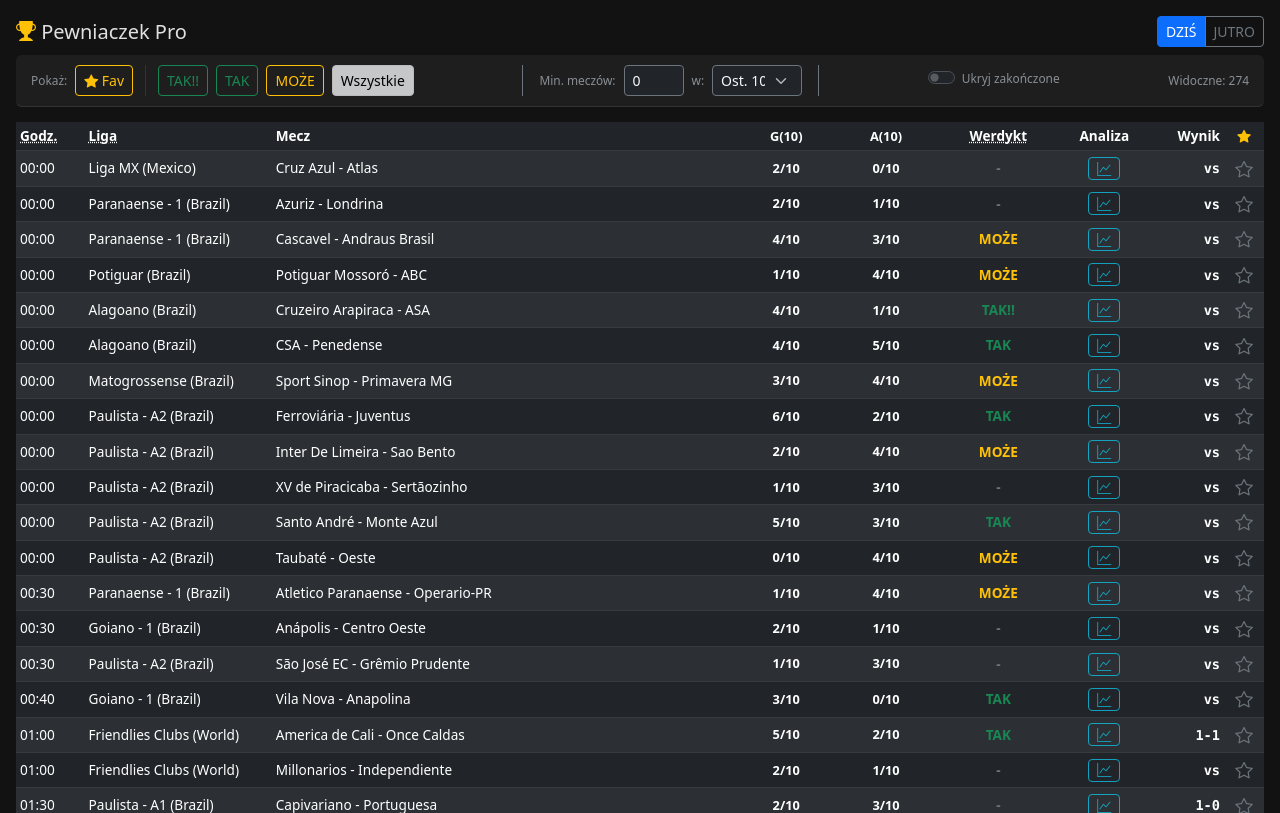
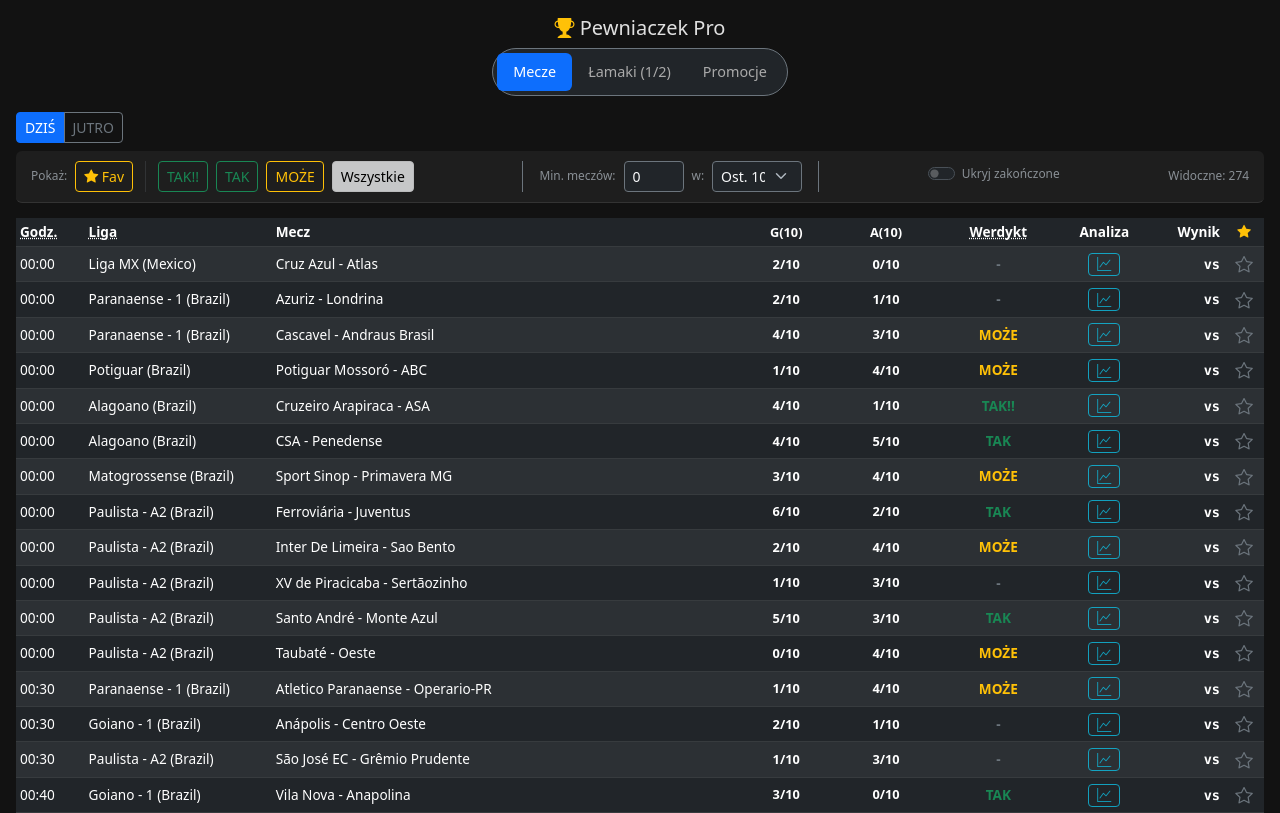
Before and after one commit to pewniaktypy/pewniaczek-pro, a Flask app: page / in a window 1280 px wide. Shown: the top 813 px of the page. Run offline with Flask 3, Linux system fonts and the light colour scheme; data comes from the database, SQL or seed files in the repository; both versions use the stored data as it was after the commit.

Commit message:
Aktualizacja Filtrowania i Zakladek

```diff
--- a/main.py
+++ b/main.py
@@ -14,7 +14,7 @@ app = Flask(__name__)
 
 # --- KONFIGURACJA ---
 API_URL = "https://v3.football.api-sports.io/fixtures"
-API_KEY = "a9c00564195a59b4641909f9610c378d"
+API_KEY = "d1799adc4fcd859df9ef8e2ba96b28f5"
 HEADERS = {'x-rapidapi-host': "v3.football.api-sports.io", 'x-rapidapi-key': API_KEY}
 PL_TIMEZONE = pytz.timezone('Europe/Warsaw')
 DB_FILE = "pewniaczek.db"
--- a/templates/index.html
+++ b/templates/index.html
@@ -19,6 +19,8 @@
         .filter-section { background-color: #1e1e1e; border-bottom: 1px solid #333; padding: 10px 15px; margin-bottom: 15px; border-radius: 6px; }
         .star-btn { cursor: pointer; font-size: 1.1rem; transition: transform 0.2s; }
         .star-btn:hover { transform: scale(1.2); }
+        .nav-pills .nav-link.active { background-color: #0d6efd; }
+        .nav-pills .nav-link { color: #aaa; }
     </style>
   </head>
   <body>
@@ -33,14 +35,24 @@
             </div>
         </div>
     </div>
+
     <div class="container-fluid py-3 px-3">
-        <header class="d-flex justify-content-between align-items-center mb-2">
-            <h1 class="h5 m-0"><i class="bi bi-trophy-fill text-warning"></i> Pewniaczek Pro</h1>
-            <div class="btn-group">
+        <header class="d-flex flex-column align-items-center mb-3">
+            <h1 class="h5 mb-2"><i class="bi bi-trophy-fill text-warning"></i> Pewniaczek Pro</h1>
+            <ul class="nav nav-pills p-1 bg-dark rounded-pill border border-secondary" style="font-size: 0.9rem;">
+                <li class="nav-item"><a href="/" class="nav-link active">Mecze</a></li>
+                <li class="nav-item"><a href="/lamaki" class="nav-link">Łamaki (1/2)</a></li>
+                <li class="nav-item"><a href="/promocje" class="nav-link">Promocje</a></li>
+            </ul>
+        </header>
+
+        <div class="d-flex justify-content-between align-items-center mb-2">
+             <div class="btn-group">
                 <a href="/?date={{ today_date }}" class="btn btn-sm btn-{{ 'primary' if current_view == today_date else 'outline-secondary' }}">DZIŚ</a>
                 <a href="/?date={{ tomorrow_date }}" class="btn btn-sm btn-{{ 'primary' if current_view == tomorrow_date else 'outline-secondary' }}">JUTRO</a>
             </div>
-        </header>
+        </div>
+
         <div class="filter-section d-flex flex-wrap gap-3 align-items-center justify-content-between">
             <div class="d-flex gap-2 align-items-center">
                 <span class="text-muted small">Pokaż:</span>
@@ -141,6 +153,7 @@
             applyFilters();
         }
         function resetFilters(btn) { activeVerdict = 'ALL'; document.querySelectorAll('.btn').forEach(b => b.classList.remove('active')); btn.classList.add('active'); applyFilters(); }
+
         function applyFilters() {
             const hideF = document.getElementById('hideFinishedSwitch').checked;
             const minM = parseInt(document.getElementById('minMatchesInput').value) || 0;
@@ -149,16 +162,51 @@
             const tbody = document.getElementById('matchesBody');
             const rows = Array.from(tbody.querySelectorAll('.match-row'));
             let visible = 0;
+
+            const now = new Date(); // Pobierz aktualny czas raz
+
             rows.forEach(row => {
                 let show = true;
                 const id = parseInt(row.getAttribute('data-id'));
+
+                // Filtry Werdyktu i Ulubionych
                 if (activeVerdict === 'FAV' && !favs.includes(id)) show = false;
                 else if (activeVerdict !== 'ALL' && activeVerdict !== 'FAV' && row.getAttribute('data-verdict') !== activeVerdict) show = false;
-                if (hideF && ['FT','AET','PEN'].includes(row.getAttribute('data-status'))) show = false;
+
+                // Filtr "Ukryj Zakończone" (Rozbudowany: Status + Czas)
+                if (hideF) {
+                    const status = row.getAttribute('data-status');
+
+                    // 1. Sprawdź status z API
+                    if (['FT','AET','PEN'].includes(status)) show = false;
+
+                    // 2. Sprawdź czy mecz jest "stary" (> 2.5h)
+                    // Pobieramy godzinę z komórki, np. "13:30"
+                    const timeVal = row.cells[0].getAttribute('data-val');
+                    if (timeVal && timeVal.includes(':') && show) { // Tylko jeśli jeszcze nie ukryty
+                        const [h, m] = timeVal.split(':').map(Number);
+                        const matchDate = new Date();
+                        matchDate.setHours(h, m, 0, 0);
+
+                        // Jeśli mecz był np. wczoraj (a patrzymy na listę dziś), to różnica będzie ogromna, więc OK
+                        // Jeśli mecz jest jutro, różnica będzie ujemna, więc OK
+
+                        // Interesuje nas tylko dzisiejszy dzień (bo lista jest per dzień)
+                        // 2.5 godziny = 150 minut * 60 * 1000 ms
+                        const diff = now - matchDate;
+                        if (diff > (150 * 60 * 1000)) {
+                            show = false; // Minęło 2.5h od gwizdka
+                        }
+                    }
+                }
+
+                // Filtr Statystyk
                 if (parseInt(row.getAttribute('data-h'+r)) < minM && parseInt(row.getAttribute('data-a'+r)) < minM) show = false;
+
                 row.style.display = show ? '' : 'none';
                 if(show) visible++;
             });
+
             rows.sort((a, b) => {
                 const favA = favs.includes(parseInt(a.getAttribute('data-id'))) ? 0 : 1;
                 const favB = favs.includes(parseInt(b.getAttribute('data-id'))) ? 0 : 1;
@@ -168,6 +216,7 @@
             rows.forEach(row => tbody.appendChild(row));
             document.getElementById('counterInfo').innerText = "Widoczne: " + visible;
         }
+
         let sortDir = 1;
         function sortTable(n) {
             const tbody = document.getElementById('matchesBody');
@@ -193,6 +242,8 @@
                     const p = Math.round((data.current / data.total) * 100) || 0;
                     document.getElementById('progressBar').style.width = p + '%';
                     document.getElementById('progressText').innerText = p + '%';
+                    document.getElementById('progressMsg').innerText = data.message || "Pobieranie...";
+                    if (p >= 100) setTimeout(() => location.reload(), 2000);
                 } else { el.style.display = 'none'; }
             });
         }
```
Also changed, not shown: pewniaczek.db.
